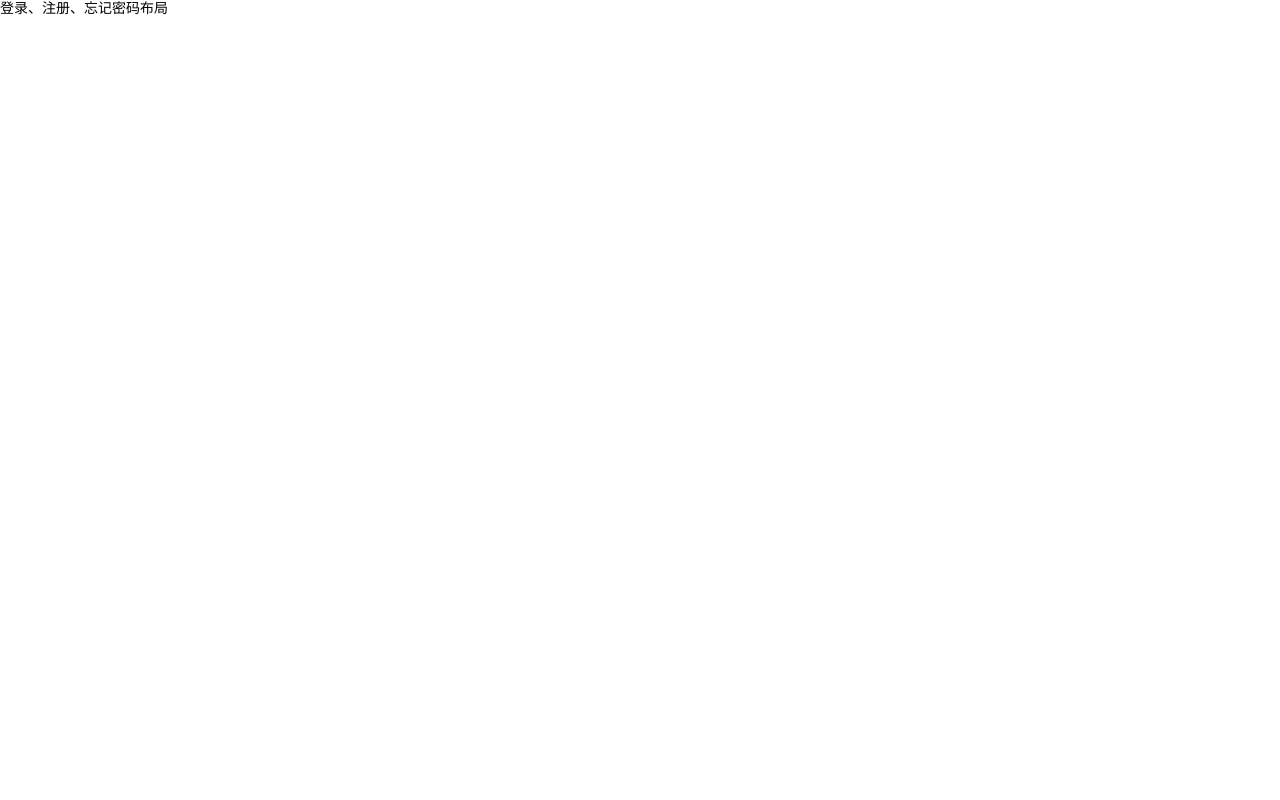
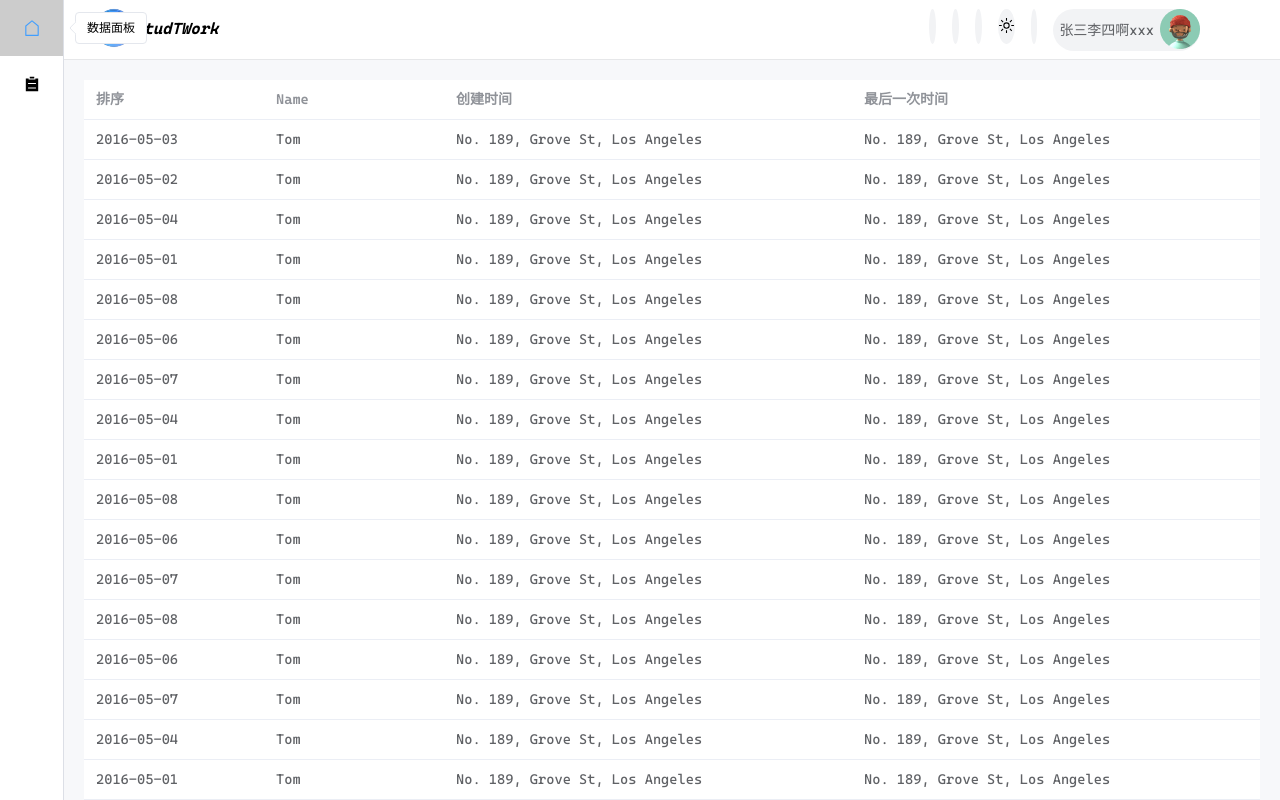
Before and after one commit to CodeGetters/studtworkFrond, a Vue app: page /articleList in a window 1280 px wide. Before the commit this address led to /404. Built offline with nearby package versions, Linux system fonts and the light colour scheme; a web font is replaced by a local one.

Commit message:
feat: ✨ article List page

```diff
--- a/components.d.ts
+++ b/components.d.ts
@@ -30,4 +30,7 @@ declare module "vue" {
     RouterLink: (typeof import("vue-router"))["RouterLink"];
     RouterView: (typeof import("vue-router"))["RouterView"];
   }
+  export interface ComponentCustomProperties {
+    vLoading: (typeof import("element-plus/es"))["ElLoadingDirective"];
+  }
 }
--- /dev/null
+++ b/src/@types/assets.d.ts
@@ -0,0 +1,8 @@
+declare module "*.svg";
+declare module "*.png";
+declare module "*.jpg";
+declare module "*.jpeg";
+declare module "*.gif";
+declare module "*.bmp";
+declare module "*.tiff";
+declare module "*.json";
--- a/src/assets/styles/scss/layouts/aside.scss
+++ b/src/assets/styles/scss/layouts/aside.scss
@@ -1,6 +1,6 @@
 #asideCom {
   .el-menu-vertical:not(.el-menu--collapse) {
-    width: 160px;
+    width: 150px;
   }
 
   :deep(.el-menu-item):hover {
--- a/src/layouts/base/AsideCom.vue
+++ b/src/layouts/base/AsideCom.vue
@@ -1,6 +1,6 @@
 <script setup lang="ts">
 import { useConfigStore } from "@/store/config";
-import { Menu as IconMenu } from "@element-plus/icons-vue";
+import { House, List } from "@element-plus/icons-vue";
 import {
   asideBgc,
   asideColor,
@@ -27,14 +27,18 @@ const setCollapse = (): void => {
         :background-color="asideBgc"
         :popper-effect="asidePopperEffect"
       >
-        <el-menu-item index="1">
-          <el-icon><icon-menu /></el-icon>
-          <template #title>数据面板</template>
-        </el-menu-item>
-        <el-menu-item index="2">
-          <el-icon><icon-menu /></el-icon>
-          <template #title>Navigator Two</template>
-        </el-menu-item>
+        <router-link to="/dashboard">
+          <el-menu-item index="1">
+            <el-icon><House /></el-icon>
+            <template #title>数据面板</template>
+          </el-menu-item>
+        </router-link>
+        <router-link to="/articleList">
+          <el-menu-item index="2">
+            <el-icon><List /></el-icon>
+            <template #title>文章列表</template>
+          </el-menu-item>
+        </router-link>
         <div absolute class="w100% top-96% flex justify-end">
           <div
             v-if="asideCollapse"
--- a/src/layouts/core/MainLayout.vue
+++ b/src/layouts/core/MainLayout.vue
@@ -1,7 +1,24 @@
 <script setup lang="ts">
+import { ref, watch } from "vue";
+import { useRouter } from "vue-router";
 import HeaderCom from "@/layouts/base/HeaderCom.vue";
 import AsideCom from "@/layouts/base/AsideCom.vue";
 import { asideTopLayout, mainBgc } from "@/core/helpers/config";
+
+const router = useRouter();
+const loading = ref<boolean>(false);
+
+watch(
+  () => router.currentRoute.value.path,
+  (newValue, oldValue) => {
+    setTimeout(() => {
+      loading.value = false;
+    }, 1000);
+    loading.value = true;
+    console.log(`router address changed from ${oldValue} to ${newValue}`);
+  },
+  { immediate: true },
+);
 </script>
 
 <template>
@@ -14,7 +31,11 @@ import { asideTopLayout, mainBgc } from "@/core/helpers/config";
       <el-container h92vh>
         <AsideCom />
         <el-container>
-          <el-main :style="`background-color: ${mainBgc};`">
+          <el-main
+            element-loading-text="Loading..."
+            v-loading="loading"
+            :style="`background-color: ${mainBgc};`"
+          >
             <router-view />
           </el-main>
         </el-container>
@@ -29,7 +50,11 @@ import { asideTopLayout, mainBgc } from "@/core/helpers/config";
           <el-header height="auto">
             <HeaderCom />
           </el-header>
-          <el-main :style="`background-color: ${mainBgc};`">
+          <el-main
+            element-loading-text="Loading..."
+            v-loading="loading"
+            :style="`background-color: ${mainBgc};`"
+          >
             <router-view />
           </el-main>
         </el-container>
--- /dev/null
+++ b/src/pages/main/ArticleList.vue
@@ -0,0 +1,157 @@
+<script lang="ts" setup>
+const tableData = [
+  {
+    date: "2016-05-03",
+    name: "Tom",
+    address: "No. 189, Grove St, Los Angeles",
+  },
+  {
+    date: "2016-05-02",
+    name: "Tom",
+    address: "No. 189, Grove St, Los Angeles",
+  },
+  {
+    date: "2016-05-04",
+    name: "Tom",
+    address: "No. 189, Grove St, Los Angeles",
+  },
+  {
+    date: "2016-05-01",
+    name: "Tom",
+    address: "No. 189, Grove St, Los Angeles",
+  },
+  {
+    date: "2016-05-08",
+    name: "Tom",
+    address: "No. 189, Grove St, Los Angeles",
+  },
+  {
+    date: "2016-05-06",
+    name: "Tom",
+    address: "No. 189, Grove St, Los Angeles",
+  },
+  {
+    date: "2016-05-07",
+    name: "Tom",
+    address: "No. 189, Grove St, Los Angeles",
+  },
+  {
+    date: "2016-05-04",
+    name: "Tom",
+    address: "No. 189, Grove St, Los Angeles",
+  },
+  {
+    date: "2016-05-01",
+    name: "Tom",
+    address: "No. 189, Grove St, Los Angeles",
+  },
+  {
+    date: "2016-05-08",
+    name: "Tom",
+    address: "No. 189, Grove St, Los Angeles",
+  },
+  {
+    date: "2016-05-06",
+    name: "Tom",
+    address: "No. 189, Grove St, Los Angeles",
+  },
+  {
+    date: "2016-05-07",
+    name: "Tom",
+    address: "No. 189, Grove St, Los Angeles",
+  },
+  {
+    date: "2016-05-08",
+    name: "Tom",
+    address: "No. 189, Grove St, Los Angeles",
+  },
+  {
+    date: "2016-05-06",
+    name: "Tom",
+    address: "No. 189, Grove St, Los Angeles",
+  },
+  {
+    date: "2016-05-07",
+    name: "Tom",
+    address: "No. 189, Grove St, Los Angeles",
+  },
+  {
+    date: "2016-05-04",
+    name: "Tom",
+    address: "No. 189, Grove St, Los Angeles",
+  },
+  {
+    date: "2016-05-01",
+    name: "Tom",
+    address: "No. 189, Grove St, Los Angeles",
+  },
+  {
+    date: "2016-05-08",
+    name: "Tom",
+    address: "No. 189, Grove St, Los Angeles",
+  },
+  {
+    date: "2016-05-06",
+    name: "Tom",
+    address: "No. 189, Grove St, Los Angeles",
+  },
+  {
+    date: "2016-05-07",
+    name: "Tom",
+    address: "No. 189, Grove St, Los Angeles",
+  },
+  {
+    date: "2016-05-08",
+    name: "Tom",
+    address: "No. 189, Grove St, Los Angeles",
+  },
+  {
+    date: "2016-05-06",
+    name: "Tom",
+    address: "No. 189, Grove St, Los Angeles",
+  },
+  {
+    date: "2016-05-07",
+    name: "Tom",
+    address: "No. 189, Grove St, Los Angeles",
+  },
+  {
+    date: "2016-05-04",
+    name: "Tom",
+    address: "No. 189, Grove St, Los Angeles",
+  },
+  {
+    date: "2016-05-01",
+    name: "Tom",
+    address: "No. 189, Grove St, Los Angeles",
+  },
+  {
+    date: "2016-05-08",
+    name: "Tom",
+    address: "No. 189, Grove St, Los Angeles",
+  },
+  {
+    date: "2016-05-06",
+    name: "Tom",
+    address: "No. 189, Grove St, Los Angeles",
+  },
+  {
+    date: "2016-05-07",
+    name: "Tom",
+    address: "No. 189, Grove St, Los Angeles",
+  },
+];
+</script>
+
+<template>
+  <div id="articleList">
+    <el-table :data="tableData" height="850" style="width: 100%">
+      <el-table-column prop="date" label="排序" width="180" />
+      <el-table-column prop="name" label="Name" width="180" />
+      <el-table-column prop="address" label="创建时间" />
+      <el-table-column prop="address" label="最后一次时间" />
+    </el-table>
+  </div>
+</template>
+
+<style></style>
--- a/src/router/index.ts
+++ b/src/router/index.ts
@@ -16,6 +16,13 @@ const routes: Array<RouteRecordRaw> = [
           pageTitle: "Dashboard",
         },
         component: () => import("@/pages/main/DashboardPage.vue"),
+      },
+      {
+        path: "/articleList",
+        meta: {
+          pageTitle: "ArticleList",
+        },
+        component: () => import("@/pages/main/ArticleList.vue"),
       },
     ],
   },
@@ -77,7 +84,6 @@ const router: Router = createRouter(option);
 
 router.beforeEach((to) => {
   const configStore = useConfigStore();
-
   start();
   document.title = `${to.meta.pageTitle} - ${import.meta.env.VITE_APP_NAME}`;
   configStore.resetDefaultConfig();
```
